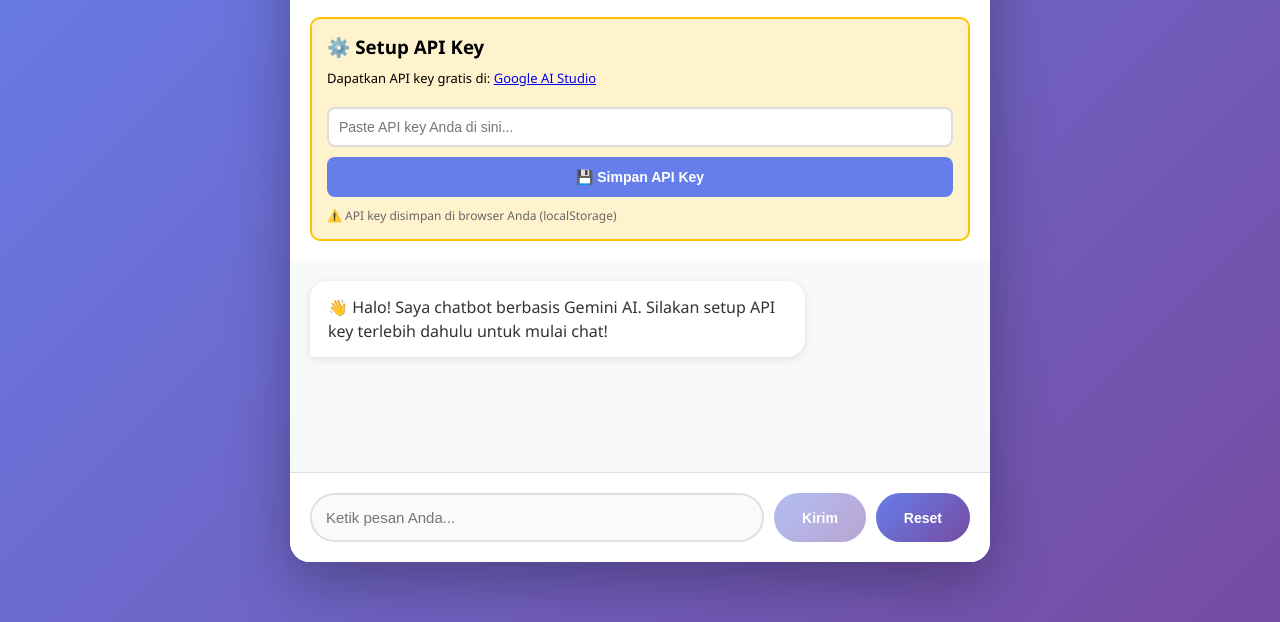
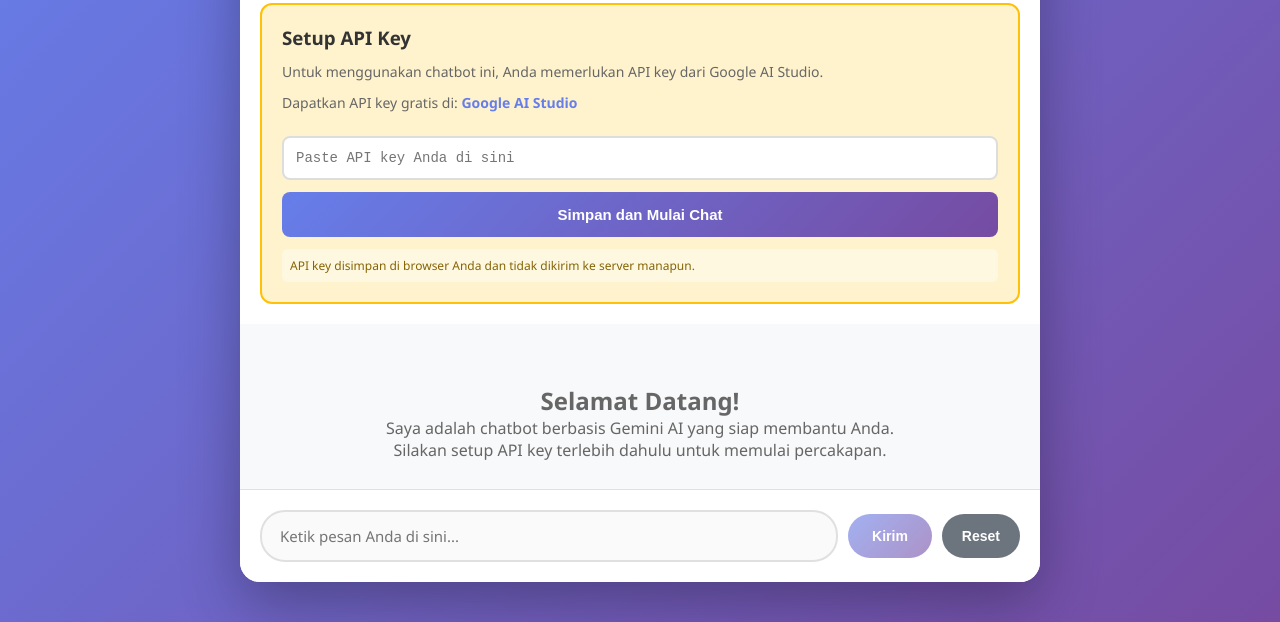
Before and after one commit to akhdansh1/gemini-chatbot, a plain HTML site: page index.html in a window 1280 px wide. Shown: the part 178-800 px from the top of the page. Drawn offline with Linux system fonts and the light colour scheme.

```diff
--- a/index.html
+++ b/index.html
@@ -13,7 +13,7 @@
         body {
             font-family: 'Segoe UI', Tahoma, Geneva, Verdana, sans-serif;
             background: linear-gradient(135deg, #667eea 0%, #764ba2 100%);
-            height: 100vh;
+            min-height: 100vh;
             display: flex;
             justify-content: center;
             align-items: center;
@@ -21,8 +21,8 @@
         }
         .container {
             width: 100%;
-            max-width: 700px;
-            height: 85vh;
+            max-width: 800px;
+            height: 90vh;
             background: white;
             border-radius: 20px;
             box-shadow: 0 20px 60px rgba(0,0,0,0.3);
@@ -37,50 +37,92 @@
             text-align: center;
         }
         .header h1 {
-            font-size: 28px;
+            font-size: 32px;
             margin-bottom: 8px;
         }
         .header p {
-            opacity: 0.9;
-            font-size: 14px;
+            opacity: 0.95;
+            font-size: 15px;
         }
         .api-setup {
             background: #fff3cd;
             border: 2px solid #ffc107;
-            padding: 15px;
+            padding: 20px;
             margin: 20px;
-            border-radius: 10px;
+            border-radius: 12px;
             display: none;
         }
         .api-setup.show {
             display: block;
         }
+        .api-setup h3 {
+            margin-bottom: 12px;
+            color: #333;
+        }
+        .api-setup p {
+            font-size: 14px;
+            margin-bottom: 12px;
+            color: #666;
+        }
+        .api-setup a {
+            color: #667eea;
+            font-weight: bold;
+            text-decoration: none;
+        }
+        .api-setup a:hover {
+            text-decoration: underline;
+        }
         .api-setup input {
             width: 100%;
-            padding: 10px;
+            padding: 12px;
             border: 2px solid #ddd;
             border-radius: 8px;
-            margin: 10px 0;
+            margin: 12px 0;
             font-size: 14px;
+            font-family: monospace;
+        }
+        .api-setup input:focus {
+            outline: none;
+            border-color: #667eea;
         }
         .api-setup button {
             width: 100%;
-            padding: 12px;
-            background: #667eea;
+            padding: 14px;
+            background: linear-gradient(135deg, #667eea 0%, #764ba2 100%);
             color: white;
             border: none;
             border-radius: 8px;
             cursor: pointer;
             font-weight: bold;
+            font-size: 15px;
+            transition: transform 0.2s;
         }
         .api-setup button:hover {
-            background: #5568d3;
+            transform: translateY(-2px);
+        }
+        .api-setup .info {
+            font-size: 12px;
+            margin-top: 12px;
+            color: #856404;
+            padding: 8px;
+            background: #fff8e1;
+            border-radius: 6px;
         }
         .chat-box {
             flex: 1;
             overflow-y: auto;
             padding: 20px;
             background: #f8f9fa;
+        }
+        .chat-box::-webkit-scrollbar {
+            width: 8px;
+        }
+        .chat-box::-webkit-scrollbar-track {
+            background: #f1f1f1;
+        }
+        .chat-box::-webkit-scrollbar-thumb {
+            background: #888;
+            border-radius: 4px;
         }
         .message {
             margin-bottom: 20px;
@@ -106,7 +148,8 @@
             padding: 14px 18px;
             border-radius: 18px;
             word-wrap: break-word;
-            line-height: 1.5;
+            line-height: 1.6;
+            white-space: pre-wrap;
         }
         .user-message .message-content {
             background: linear-gradient(135deg, #667eea 0%, #764ba2 100%);
@@ -125,56 +168,59 @@
             border-top: 1px solid #e0e0e0;
             display: flex;
             gap: 10px;
+            align-items: center;
         }
         #userInput {
             flex: 1;
-            padding: 14px;
+            padding: 14px 18px;
             border: 2px solid #e0e0e0;
             border-radius: 25px;
             font-size: 15px;
             outline: none;
             transition: border-color 0.3s;
+            font-family: 'Segoe UI', sans-serif;
         }
         #userInput:focus {
             border-color: #667eea;
         }
         button {
-            padding: 14px 28px;
+            padding: 14px 24px;
             background: linear-gradient(135deg, #667eea 0%, #764ba2 100%);
             color: white;
             border: none;
             border-radius: 25px;
             cursor: pointer;
             font-weight: bold;
-            transition: transform 0.2s, box-shadow 0.2s;
+            transition: all 0.2s;
             font-size: 14px;
         }
         button:hover {
             transform: translateY(-2px);
             box-shadow: 0 4px 12px rgba(102, 126, 234, 0.4);
         }
-        button:active {
-            transform: translateY(0);
-        }
         button:disabled {
-            opacity: 0.5;
+            opacity: 0.6;
             cursor: not-allowed;
             transform: none;
         }
+        .btn-reset {
+            background: #6c757d;
+            padding: 14px 20px;
+        }
         .loading {
             display: none;
-            text-align: center;
-            color: #999;
-            padding: 15px;
-            font-style: italic;
+            padding: 15px 20px;
         }
         .loading.show {
             display: block;
         }
         .typing-indicator {
-            display: flex;
+            display: inline-flex;
             gap: 5px;
-            padding: 10px;
+            padding: 10px 15px;
+            background: white;
+            border-radius: 18px;
+            box-shadow: 0 2px 8px rgba(0,0,0,0.1);
         }
         .typing-indicator span {
             width: 8px;
@@ -186,41 +232,39 @@
         .typing-indicator span:nth-child(1) { animation-delay: -0.32s; }
         .typing-indicator span:nth-child(2) { animation-delay: -0.16s; }
         @keyframes bounce {
-            0%, 80%, 100% { transform: scale(0); }
-            40% { transform: scale(1); }
+            0%, 80%, 100% { transform: scale(0.8); }
+            40% { transform: scale(1.2); }
         }
-        .error-message {
-            background: #f8d7da;
-            color: #721c24;
-            padding: 12px;
-            border-radius: 8px;
-            margin: 10px 20px;
-            border: 1px solid #f5c6cb;
+        .welcome-message {
+            text-align: center;
+            padding: 40px 20px;
+            color: #666;
         }
     </style>
 </head>
 <body>
     <div class="container">
         <div class="header">
-            <h1>🤖 Gemini AI Chatbot</h1>
+            <h1>Gemini AI Chatbot</h1>
             <p>Powered by Google Gemini 2.5 Flash</p>
         </div>
 
         <div class="api-setup show" id="apiSetup">
-            <h3 style="margin-bottom: 10px;">⚙️ Setup API Key</h3>
-            <p style="font-size: 13px; margin-bottom: 10px;">Dapatkan API key gratis di: <a href="https://aistudio.google.com/app/apikey" target="_blank">Google AI Studio</a></p>
-            <input type="password" id="apiKeyInput" placeholder="Paste API key Anda di sini...">
-            <button onclick="saveApiKey()">💾 Simpan API Key</button>
-            <p style="font-size: 12px; margin-top: 10px; color: #666;">
-                ⚠️ API key disimpan di browser Anda (localStorage)
-            </p>
+            <h3>Setup API Key</h3>
+            <p>Untuk menggunakan chatbot ini, Anda memerlukan API key dari Google AI Studio.</p>
+            <p>Dapatkan API key gratis di: <a href="https://aistudio.google.com/app/apikey">Google AI Studio</a></p>
+            <input type="password" id="apiKeyInput" placeholder="Paste API key Anda di sini">
+            <button onclick="saveApiKey()">Simpan dan Mulai Chat</button>
+            <div class="info">
+                API key disimpan di browser Anda dan tidak dikirim ke server manapun.
+            </div>
         </div>
 
         <div class="chat-box" id="chatBox">
-            <div class="message bot-message">
-                <div class="message-content">
-                    👋 Halo! Saya chatbot berbasis Gemini AI. Silakan setup API key terlebih dahulu untuk mulai chat!
-                </div>
+            <div class="welcome-message">
+                <h2>Selamat Datang!</h2>
+                <p>Saya adalah chatbot berbasis Gemini AI yang siap membantu Anda.</p>
+                <p>Silakan setup API key terlebih dahulu untuk memulai percakapan.</p>
             </div>
         </div>
 
@@ -233,10 +277,10 @@
         </div>
 
         <div class="input-area">
-            <input type="text" id="userInput" placeholder="Ketik pesan Anda..."
+            <input type="text" id="userInput" placeholder="Ketik pesan Anda di sini..."
                    onkeypress="if(event.key === 'Enter') sendMessage()" disabled>
             <button onclick="sendMessage()" id="sendBtn" disabled>Kirim</button>
-            <button onclick="resetChat()">Reset</button>
+            <button class="btn-reset" onclick="resetChat()">Reset</button>
         </div>
     </div>
 
@@ -245,25 +289,51 @@
         let chatHistory = [];
         let apiKey = localStorage.getItem('gemini_api_key');
 
-        // Check if API key exists
         if (apiKey) {
             document.getElementById('apiSetup').classList.remove('show');
             document.getElementById('userInput').disabled = false;
             document.getElementById('sendBtn').disabled = false;
+
+            const chatBox = document.getElementById('chatBox');
+            chatBox.innerHTML = `
+                <div class="message bot-message">
+                    <div class="message-content">
+                        Halo! Saya chatbot berbasis Gemini AI. Ada yang bisa saya bantu?
+                    </div>
+                </div>
+            `;
         }
 
         window.saveApiKey = function() {
             const key = document.getElementById('apiKeyInput').value.trim();
+
             if (!key) {
                 alert('Mohon masukkan API key!');
                 return;
             }
+
+            if (!key.startsWith('AIzaSy')) {
+                alert('API key tidak valid! API key harus dimulai dengan AIzaSy');
+                return;
+            }
+
             localStorage.setItem('gemini_api_key', key);
             apiKey = key;
+
             document.getElementById('apiSetup').classList.remove('show');
             document.getElementById('userInput').disabled = false;
             document.getElementById('sendBtn').disabled = false;
-            addMessage('✅ API key berhasil disimpan! Sekarang Anda bisa mulai chat.', false);
+
+            const chatBox = document.getElementById('chatBox');
+            chatBox.innerHTML = `
+                <div class="message bot-message">
+                    <div class="message-content">
+                        API key berhasil disimpan! Halo, ada yang bisa saya bantu?
+                    </div>
+                </div>
+            `;
+
+            document.getElementById('userInput').focus();
         }
 
         window.addMessage = function(message, isUser) {
@@ -271,7 +341,6 @@
             const messageDiv = document.createElement('div');
             messageDiv.className = `message ${isUser ? 'user-message' : 'bot-message'}`;
 
-            // Format message with line breaks
             const formattedMessage = message.replace(/\n/g, '<br>');
 
             messageDiv.innerHTML = `<div class="message-content">${formattedMessage}</div>`;
@@ -300,7 +369,6 @@
             input.disabled = true;
 
             try {
-                // Build chat history
                 chatHistory.push({
                     role: "user",
                     parts: [{ text: message }]
@@ -324,7 +392,6 @@
                 const data = await response.json();
                 const botReply = data.candidates[0].content.parts[0].text;
 
-                // Add bot response to history
                 chatHistory.push({
                     role: "model",
                     parts: [{ text: botReply }]
@@ -333,9 +400,17 @@
                 addMessage(botReply, false);
             } catch (error) {
                 console.error('Error:', error);
-                addMessage(`❌ Error: ${error.message}. Coba periksa API key Anda atau coba lagi.`, false);
+                let errorMsg = 'Terjadi kesalahan: ';
 
-                // Remove last user message from history if error
+                if (error.message.includes('API_KEY_INVALID')) {
+                    errorMsg += 'API key tidak valid. Silakan cek kembali API key Anda.';
+                } else if (error.message.includes('quota')) {
+                    errorMsg += 'Quota API Anda habis. Silakan tunggu atau upgrade quota.';
+                } else {
+                    errorMsg += error.message;
+                }
+
+                addMessage(errorMsg, false);
                 chatHistory.pop();
             }
 
@@ -346,22 +421,21 @@
         }
 
         window.resetChat = function() {
-            if (confirm('Reset percakapan?')) {
+            if (confirm('Reset percakapan? Semua riwayat chat akan dihapus.')) {
                 chatHistory = [];
                 const chatBox = document.getElementById('chatBox');
                 chatBox.innerHTML = `
                     <div class="message bot-message">
                         <div class="message-content">
-                            🔄 Percakapan telah direset. Silakan mulai chat baru!
+                            Percakapan telah direset! Silakan mulai chat baru.
                         </div>
                     </div>
                 `;
             }
         }
 
-        // Add settings button functionality
-        window.showApiSetup = function() {
-            document.getElementById('apiSetup').classList.add('show');
+        if (apiKey) {
+            document.getElementById('userInput').focus();
         }
     </script>
 </body>
```
